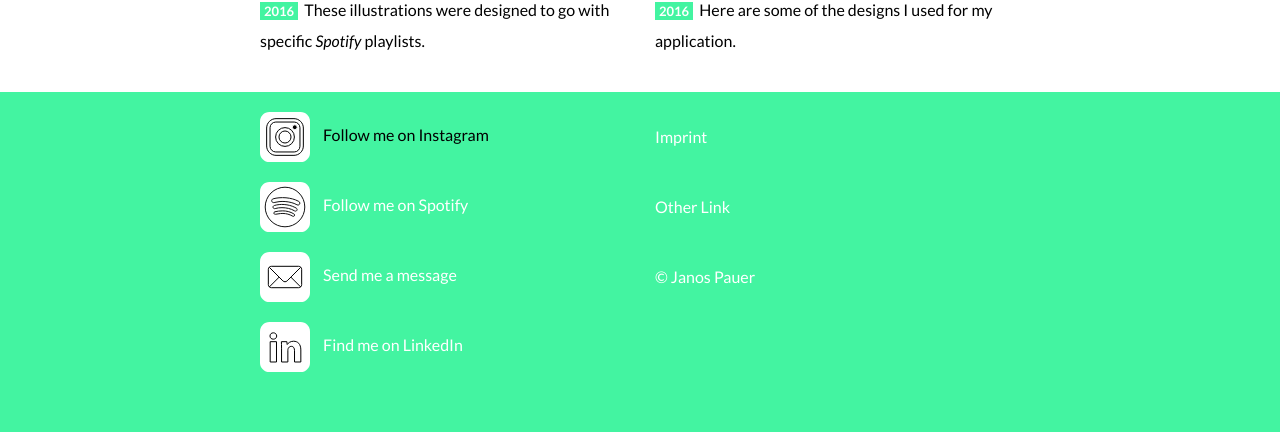
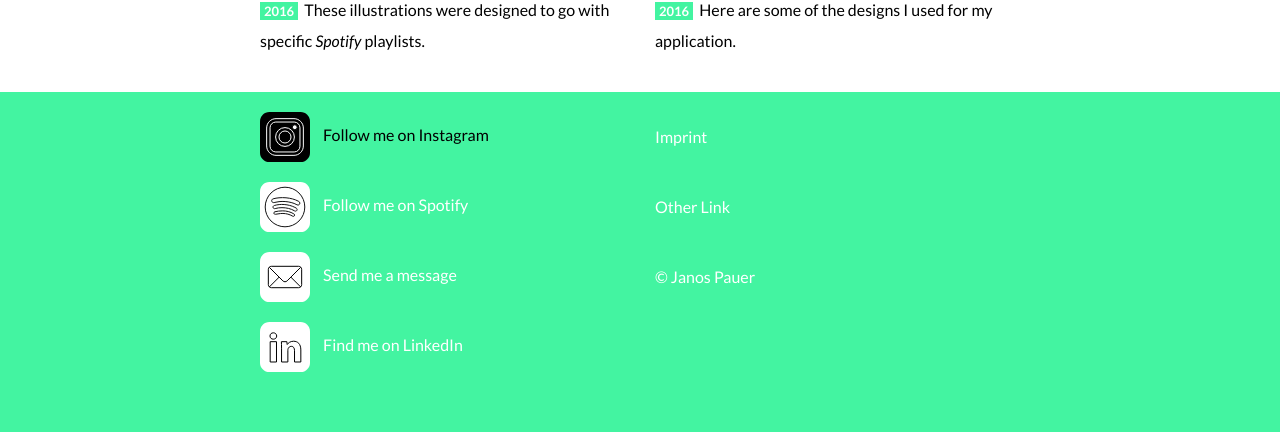
Before and after one commit to janospower/cv, a PHP site: page / in a window 1280 px wide, with the pointer over the restyled element. Shown: the part 2451-2883 px from the top of the page. Run offline with PHP 8.4, Linux system fonts and the light colour scheme.

Commit message:
hover effect for SVGs

```diff
--- a/css/stylesheet.css
+++ b/css/stylesheet.css
@@ -137,7 +137,15 @@ footer p {
 }
 footer a:hover {
   color: black;
+  /*-webkit-filter: invert(100%);
+  filter: invert(100%);*/
 }
+footer a:hover img {
+  /*color: black;*/
+  -webkit-filter: invert(100%);
+  filter: invert(100%);
+}
+
 footer .lfloat, footer .rfloat{
   margin-top: 0;
 }
```
